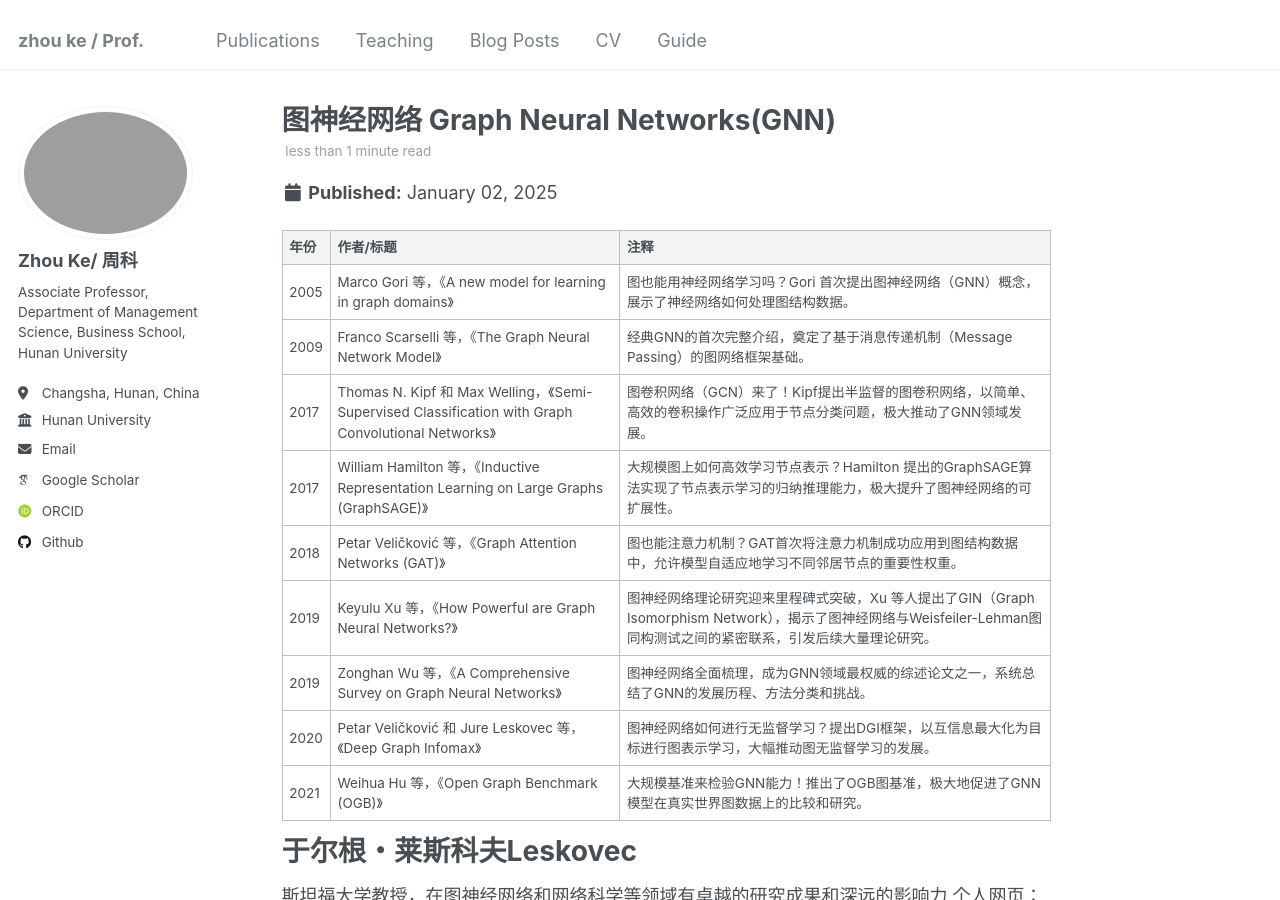
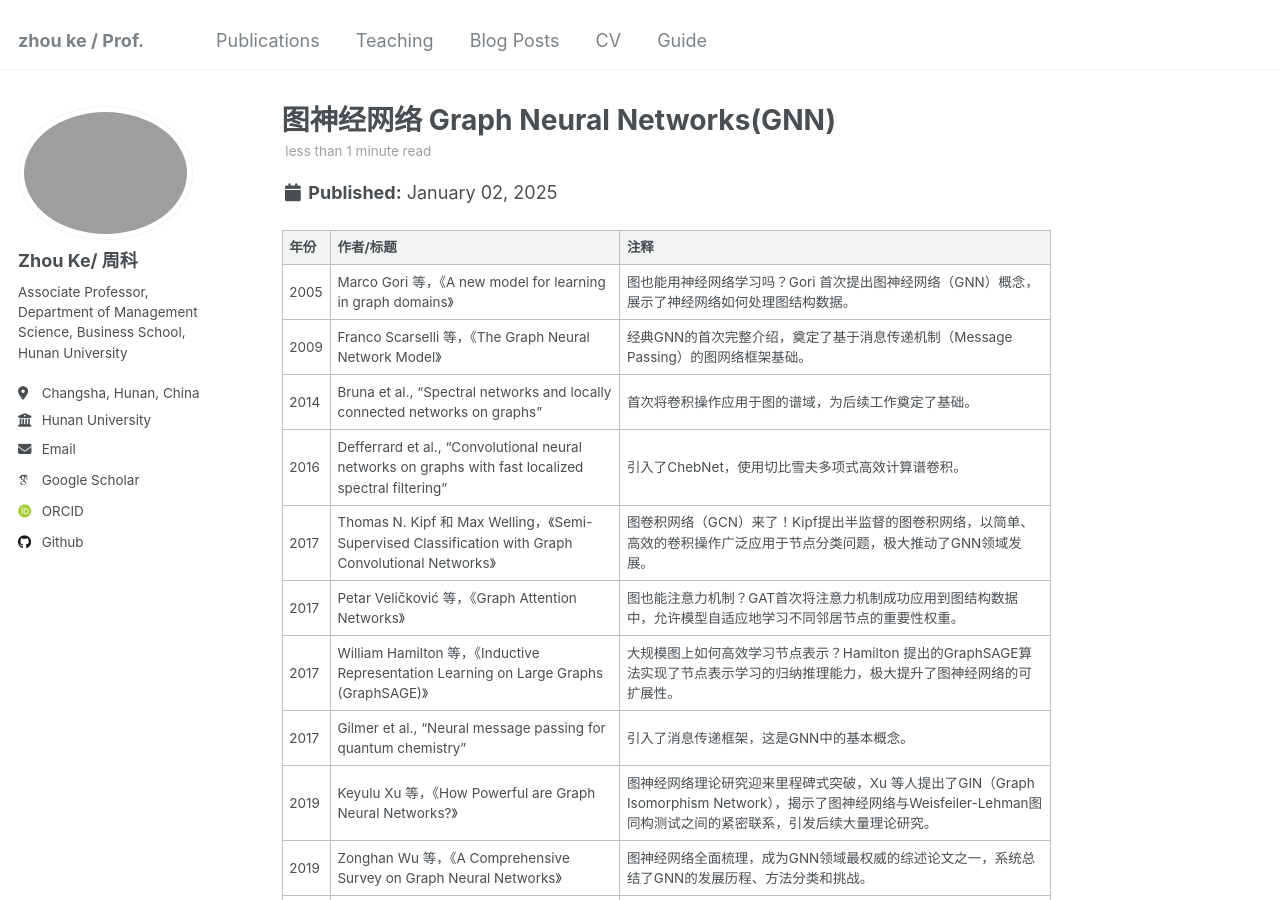
Before and after one commit to hustzhke/hustzhke.github.io, a Jekyll site: the page built from _posts/2025-01-02-blog-post-2.md, in a window 1280 px wide and 900 px high. Built offline with Jekyll 4.4.1, drawn with Linux system fonts in a browser that asks for light colours; some web fonts are replaced.

Commit message:
Update 2025-01-02-blog-post-2.md

```diff
--- a/_posts/2025-01-02-blog-post-2.md
+++ b/_posts/2025-01-02-blog-post-2.md
@@ -7,18 +7,20 @@ tags:
   - category1
   - category2
 ---
-
 | 年份 | 作者/标题 | 注释 |
 |------|-----------|------|
-| 2005 | Marco Gori 等，《A new model for learning in graph domains》 | 图也能用神经网络学习吗？Gori 首次提出图神经网络（GNN）概念，展示了神经网络如何处理图结构数据。|
-| 2009 | Franco Scarselli 等，《The Graph Neural Network Model》 | 经典GNN的首次完整介绍，奠定了基于消息传递机制（Message Passing）的图网络框架基础。|
-| 2017 | Thomas N. Kipf 和 Max Welling，《Semi-Supervised Classification with Graph Convolutional Networks》 | 图卷积网络（GCN）来了！Kipf提出半监督的图卷积网络，以简单、高效的卷积操作广泛应用于节点分类问题，极大推动了GNN领域发展。|
-| 2017 | William Hamilton 等，《Inductive Representation Learning on Large Graphs (GraphSAGE)》 | 大规模图上如何高效学习节点表示？Hamilton 提出的GraphSAGE算法实现了节点表示学习的归纳推理能力，极大提升了图神经网络的可扩展性。|
-| 2018 | Petar Veličković 等，《Graph Attention Networks (GAT)》 | 图也能注意力机制？GAT首次将注意力机制成功应用到图结构数据中，允许模型自适应地学习不同邻居节点的重要性权重。|
-| 2019 | Keyulu Xu 等，《How Powerful are Graph Neural Networks?》 | 图神经网络理论研究迎来里程碑式突破，Xu 等人提出了GIN（Graph Isomorphism Network），揭示了图神经网络与Weisfeiler-Lehman图同构测试之间的紧密联系，引发后续大量理论研究。|
-| 2019 | Zonghan Wu 等，《A Comprehensive Survey on Graph Neural Networks》 | 图神经网络全面梳理，成为GNN领域最权威的综述论文之一，系统总结了GNN的发展历程、方法分类和挑战。|
-| 2020 | Petar Veličković 和 Jure Leskovec 等，《Deep Graph Infomax》 | 图神经网络如何进行无监督学习？提出DGI框架，以互信息最大化为目标进行图表示学习，大幅推动图无监督学习的发展。|
-| 2021 | Weihua Hu 等，《Open Graph Benchmark (OGB)》 | 大规模基准来检验GNN能力！推出了OGB图基准，极大地促进了GNN模型在真实世界图数据上的比较和研究。|
+| 2005 | Marco Gori 等，《A new model for learning in graph domains》 | 图也能用神经网络学习吗？Gori 首次提出图神经网络（GNN）概念，展示了神经网络如何处理图结构数据。 |
+| 2009 | Franco Scarselli 等，《The Graph Neural Network Model》 | 经典GNN的首次完整介绍，奠定了基于消息传递机制（Message Passing）的图网络框架基础。 |
+| 2014 | Bruna et al., "Spectral networks and locally connected networks on graphs" | 首次将卷积操作应用于图的谱域，为后续工作奠定了基础。 |
+| 2016 | Defferrard et al., "Convolutional neural networks on graphs with fast localized spectral filtering" | 引入了ChebNet，使用切比雪夫多项式高效计算谱卷积。 |
+| 2017 | Thomas N. Kipf 和 Max Welling，《Semi-Supervised Classification with Graph Convolutional Networks》 | 图卷积网络（GCN）来了！Kipf提出半监督的图卷积网络，以简单、高效的卷积操作广泛应用于节点分类问题，极大推动了GNN领域发展。 |
+| 2017 | Petar Veličković 等，《Graph Attention Networks》 | 图也能注意力机制？GAT首次将注意力机制成功应用到图结构数据中，允许模型自适应地学习不同邻居节点的重要性权重。 |
+| 2017 | William Hamilton 等，《Inductive Representation Learning on Large Graphs (GraphSAGE)》 | 大规模图上如何高效学习节点表示？Hamilton 提出的GraphSAGE算法实现了节点表示学习的归纳推理能力，极大提升了图神经网络的可扩展性。 |
+| 2017 | Gilmer et al., "Neural message passing for quantum chemistry" | 引入了消息传递框架，这是GNN中的基本概念。 |
+| 2019 | Keyulu Xu 等，《How Powerful are Graph Neural Networks?》 | 图神经网络理论研究迎来里程碑式突破，Xu 等人提出了GIN（Graph Isomorphism Network），揭示了图神经网络与Weisfeiler-Lehman图同构测试之间的紧密联系，引发后续大量理论研究。 |
+| 2019 | Zonghan Wu 等，《A Comprehensive Survey on Graph Neural Networks》 | 图神经网络全面梳理，成为GNN领域最权威的综述论文之一，系统总结了GNN的发展历程、方法分类和挑战。 |
+| 2020 | Petar Veličković 和 Jure Leskovec 等，《Deep Graph Infomax》 | 图神经网络如何进行无监督学习？提出DGI框架，以互信息最大化为目标进行图表示学习，大幅推动图无监督学习的发展。 |
+| 2021 | Weihua Hu 等，《Open Graph Benchmark (OGB)》 | 大规模基准来检验GNN能力！推出了OGB图基准，极大地促进了GNN模型在真实世界图数据上的比较和研究。 |
 
 
 
```
